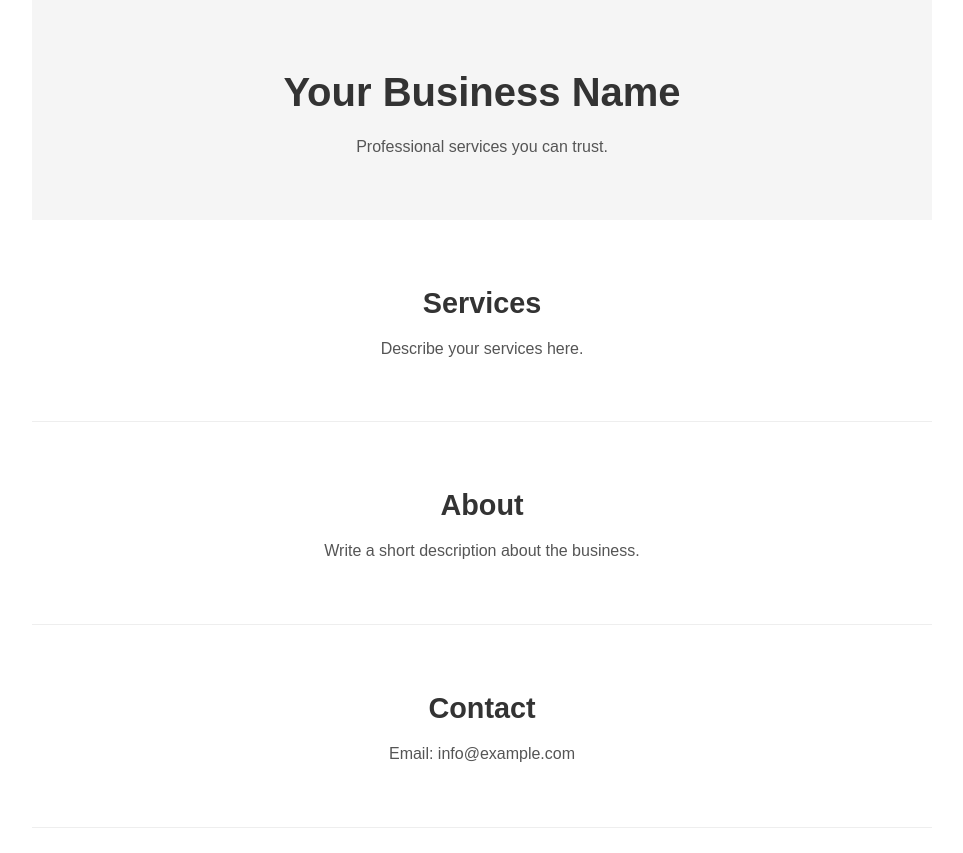
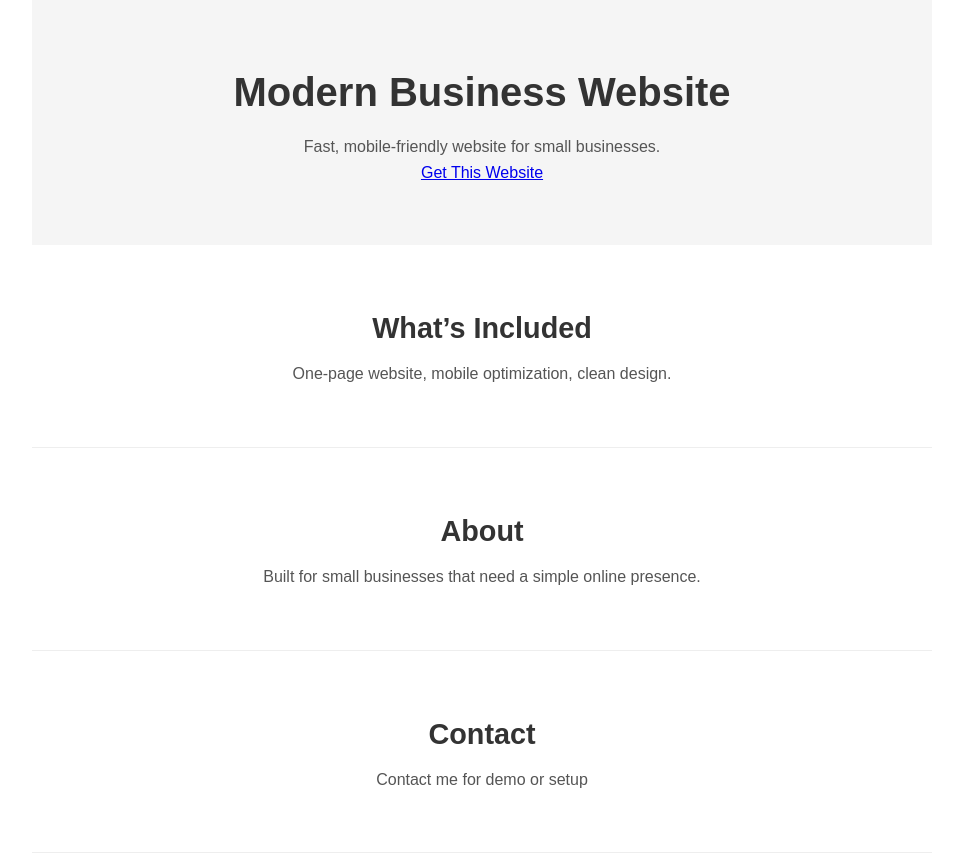
Before and after one commit to dino-hub-design/simple-business-landing-page, a plain HTML site: page index.html in a window 1280 px wide. Shown: the whole page, without its empty margins (158-1121 px from the left). Before the commit the page ends 828 px from the top, so only its background shows below. Drawn offline with Linux system fonts and the light colour scheme.

Commit message:
Add files via upload

```diff
--- a/index.html
+++ b/index.html
@@ -11,23 +11,24 @@
   <div class="container">
 
     <header class="hero">
-      <h1>Your Business Name</h1>
-      <p>Professional services you can trust.</p>
+      <h1>Modern Business Website</h1>
+      <p>Fast, mobile-friendly website for small businesses.</p>
+       <a href="#contact" class="btn">Get This Website</a>
     </header>
 
     <section class="services">
-      <h2>Services</h2>
-      <p>Describe your services here.</p>
+      <h2>What’s Included</h2>
+      <p>One-page website, mobile optimization, clean design.</p>
     </section>
 
     <section class="about">
       <h2>About</h2>
-      <p>Write a short description about the business.</p>
+      <p>Built for small businesses that need a simple online presence.</p>
     </section>
 
     <section class="contact">
       <h2>Contact</h2>
-      <p>Email: info@example.com</p>
+      <p>Contact me for demo or setup</p>
     </section>
 
   </div>
```
